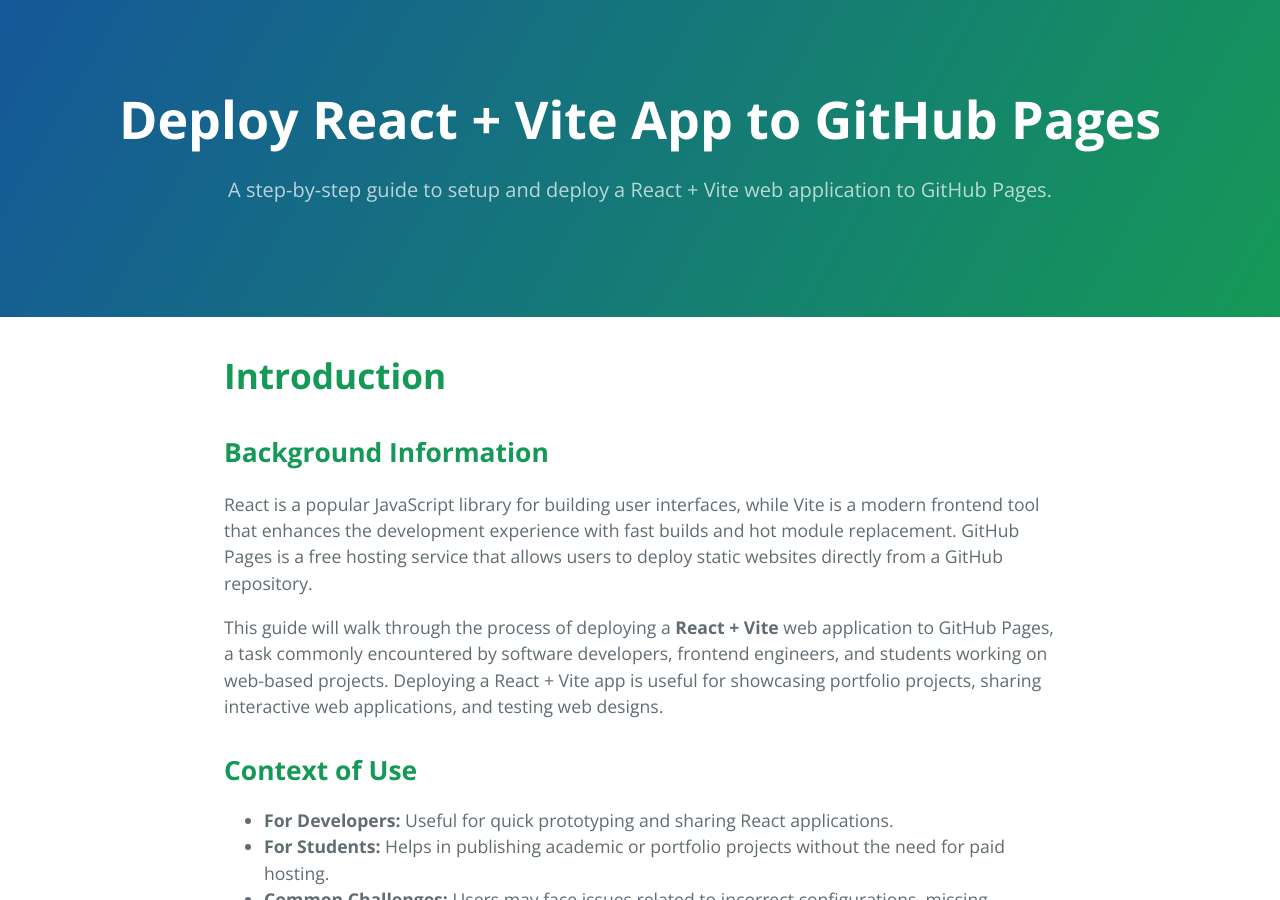
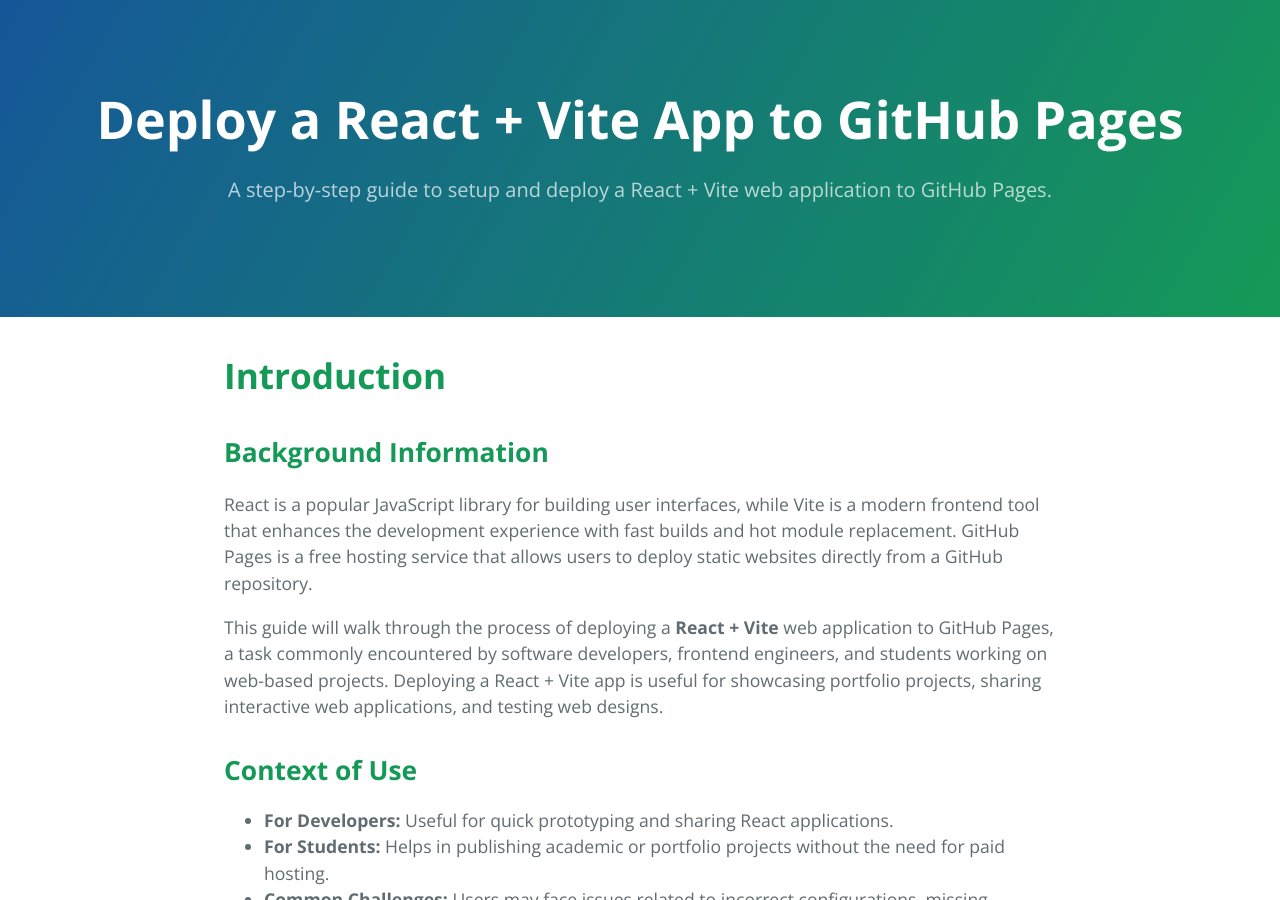
Before and after one commit to anushnandyala/react-vite-github-pages-guide, a Jekyll site: the page built from index.md, in a window 1280 px wide and 900 px high. Built offline with Jekyll 4.4.1, drawn with Linux system fonts in a browser that asks for light colours.

```diff
--- a/_config.yml
+++ b/_config.yml
@@ -1,5 +1,5 @@
-title: Deploying a React + Vite App to GitHub Pages
-description: Deploying a React + Vite App to GitHub Pages.
+title: Deploy a React + Vite App to GitHub Pages
+description: A step-by-step guide to setup and deploy a React + Vite web application to GitHub Pages.
 show_downloads: false
 google_analytics:
 theme: jekyll-theme-cayman
--- a/_layouts/default.html
+++ b/_layouts/default.html
@@ -31,9 +31,9 @@
       {{ content }}
 
       <footer class="site-footer">
-        {% if site.github.is_project_page %}
+        <!-- {% if site.github.is_project_page %}
           <span class="site-footer-owner"><a href="{{ site.github.repository_url }}">{{ site.github.repository_name }}</a> is maintained by <a href="{{ site.github.owner_url }}">{{ site.github.owner_name }}</a>.</span>
-        {% endif %}
+        {% endif %} -->
         <span class="site-footer-credits">This page was generated by <a href="https://pages.github.com">GitHub Pages</a>.</span>
       </footer>
     </main>
--- a/index.md
+++ b/index.md
@@ -1,6 +1,6 @@
 ---
 layout: default
-title: Deploy React + Vite App to GitHub Pages
+title: Deploy a React + Vite App to GitHub Pages
 description: A step-by-step guide to setup and deploy a React + Vite web application to GitHub Pages.
 ---
 
```
Also changed, not shown: 2 other files.
